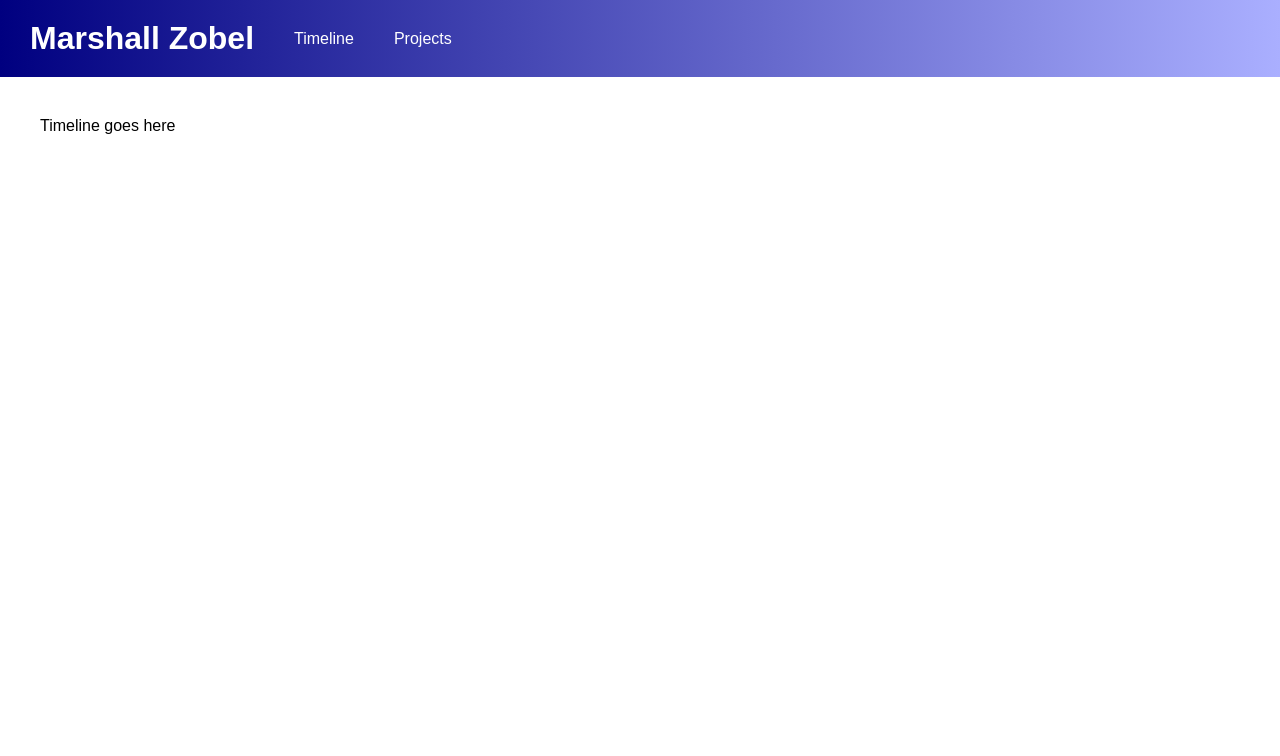
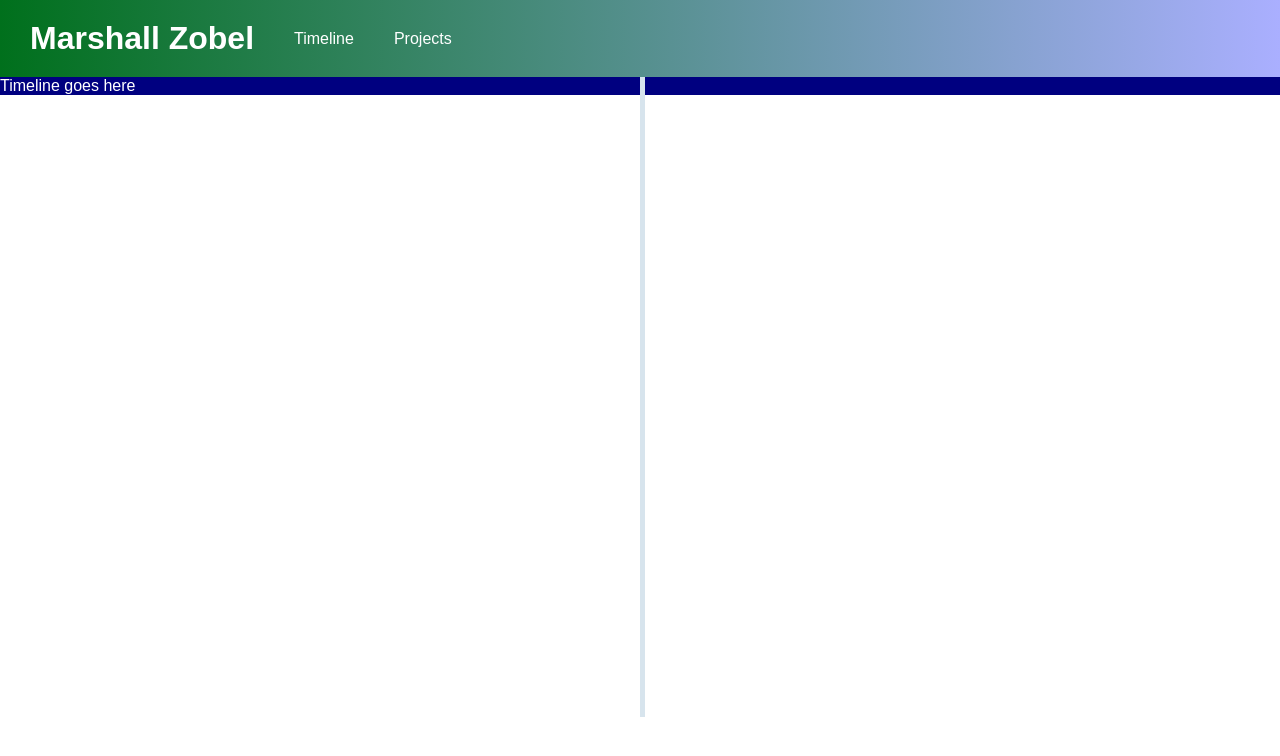
Before and after one commit to dmzobel/dmzobel.github.io, a React (Create React App) app: page /timeline in a window 1280 px wide. Shown: the top 756 px of the page. Built offline with nearby package versions, Linux system fonts and the light colour scheme.

Commit message:
FIX: Google font, ADD: Home and Timeline styling

```diff
--- a/public/index.html
+++ b/public/index.html
@@ -9,7 +9,7 @@
       manifest.json provides metadata used when your web app is added to the
       homescreen on Android. See https://developers.google.com/web/fundamentals/engage-and-retain/web-app-manifest/
     -->
-  <link href="https://fonts.googleapis.com/css?family=Anonymous+Pro" rel="stylesheet">
+  <link rel="stylesheet" href="https://fonts.googleapis.com/css?family=Anonymous+Pro">
   <link rel="manifest" href="%PUBLIC_URL%/manifest.json">
   <link rel="shortcut icon" href="%PUBLIC_URL%/favicon.ico">
   <!--
--- a/src/components/App.js
+++ b/src/components/App.js
@@ -14,7 +14,6 @@ const App = () => (
   <Router>
     <div id="app">
       <Navbar />
-      <div id="content-container">
       <Switch>
         <Route exact path="/" component={Home} />
         <Route path="/projects" component={Projects} />
@@ -22,7 +21,6 @@ const App = () => (
         <Redirect to="/" />
       </Switch>
     </div>
-    </div>
   </Router>
 );
 
--- a/src/components/Timeline.js
+++ b/src/components/Timeline.js
@@ -1,9 +1,9 @@
 import React from 'react';
 
 const Timeline = () => (
-  <React.Fragment>
+  <div className="timeline-container">
     <p>Timeline goes here</p>
-  </React.Fragment>
+  </div>
 );
 
 export default Timeline;
--- a/src/style.css
+++ b/src/style.css
@@ -8,12 +8,8 @@
   overflow-y: scroll;
 }
 
-#content-container {
-  margin: 40px;
-}
-
 .navbar {
-  background: linear-gradient(to right, navy, rgb(170, 175, 255));
+  background: linear-gradient(to right, rgb(0, 112, 28), rgb(170, 175, 255));
   padding: 10px;
   display: flex;
   align-items: center;
@@ -43,7 +39,7 @@
   border-radius: 50%;
 }
 
-.banner-text {
+.banner-text p {
   font-family: 'Anonymous Pro', monospace;
 }
 
@@ -52,11 +48,32 @@
 }
 
 .about {
-  margin: 40px 0;
-  display: flex;
-  flex-wrap: wrap;
+  border-top: 1px solid rgb(68, 93, 110);
 }
 
 .about-block {
-  flex: 0 0 50%;
+  width: 100%;
+  padding: 40px;
 }
+
+.about-block:nth-child(odd) {
+  background-color: #f7f7f7;
+}
+
+/* this is the vertical line */
+.timeline-container::before {
+  content: '';
+  position: absolute;
+  /* top: 0; */
+  /* bottom: 0; */
+  /* left: 18px; */
+  left: 50%;
+  height: 80%;
+  width: 5px;
+  background: #d7e4ed;
+}
+
+.timeline-container {
+  color: white;
+  background-color: navy;
+}
```
Lines whose indentation alone changed are shown as unchanged.
